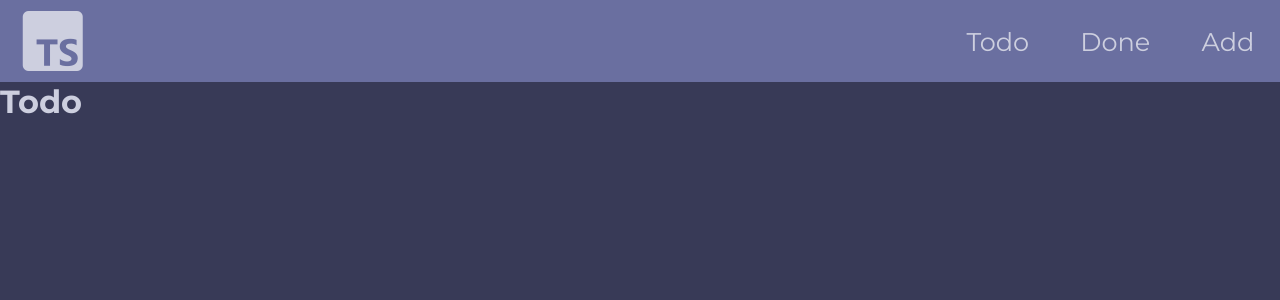
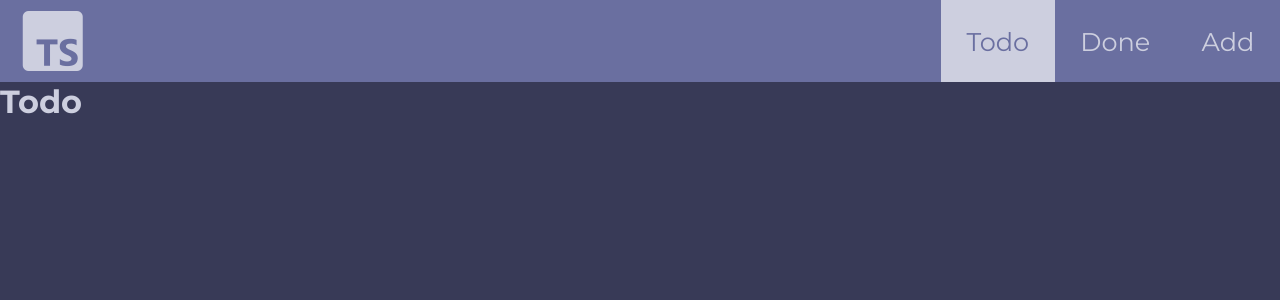
Before and after one commit to WaltsonZh/TSPract, a React (Vite) app: page / in a window 1280 px wide. Shown: the top 300 px of the page. Built offline with nearby package versions, Linux system fonts and the light colour scheme.

Commit message:
move navbar styling to navbar.css

```diff
--- a/src/index.css
+++ b/src/assets/Navbar.css
@@ -1,25 +1,3 @@
-@import url('https://fonts.googleapis.com/css2?family=Montserrat:wght@300;400;500;700&display=swap');
-
-* {
-  margin: 0;
-  padding: 0;
-  font-family: Montserrat, sans-serif;
-  box-sizing: border-box;
-}
-
-body {
-  /* https://coolors.co/202132-28293e-383a57-585c89-6a6fa0-cdcfdf */
-  --text-content: #CDCFDF;
-  --primary-light: #6A6FA0;
-  --light-active: #585C89;
-  --background: #383A57;
-  --dark-active: #28293E;
-  --primary-dark: #202132;
-
-  background-color: var(--background);
-  color: var(--text-content);
-}
-
 .Navbar {
   background-color: var(--primary-light);
   display: grid;
@@ -52,7 +30,8 @@ body {
   transition: all 0.2s ease-in-out;
 }
 
-.Navbar-list > a:hover {
+.Navbar-list > a:hover,
+.Navbar-list > .Navbar-current {
   background-color: var(--text-content);
   color: var(--primary-light);
 }
--- /dev/null
+++ b/src/assets/index.css
@@ -0,0 +1,21 @@
+@import url('https://fonts.googleapis.com/css2?family=Montserrat:wght@300;400;500;700&display=swap');
+
+* {
+  margin: 0;
+  padding: 0;
+  font-family: Montserrat, sans-serif;
+  box-sizing: border-box;
+}
+
+body {
+  /* https://coolors.co/202132-28293e-383a57-585c89-6a6fa0-cdcfdf */
+  --text-content: #cdcfdf;
+  --primary-light: #6a6fa0;
+  --light-active: #585c89;
+  --background: #383a57;
+  --dark-active: #28293e;
+  --primary-dark: #202132;
+
+  background-color: var(--background);
+  color: var(--text-content);
+}
--- a/src/components/Navbar.tsx
+++ b/src/components/Navbar.tsx
@@ -1,4 +1,5 @@
 import { NavLink } from 'react-router-dom'
+import '../assets/Navbar.css'
 
 export default function Navbar() {
   return (
@@ -7,13 +8,13 @@ export default function Navbar() {
         <i className='bx bxl-typescript'></i>
       </div>
       <div className='Navbar-list'>
-        <NavLink to='/' className={({ isActive }) => (isActive ? 'current' : '')}>
+        <NavLink to='/' className={({ isActive }) => (isActive ? 'Navbar-current' : '')}>
           Todo
         </NavLink>
-        <NavLink to='/done' className={({ isActive }) => (isActive ? 'current' : '')}>
+        <NavLink to='/done' className={({ isActive }) => (isActive ? 'Navbar-current' : '')}>
           Done
         </NavLink>
-        <NavLink to='/add' className={({ isActive }) => (isActive ? 'current' : '')}>
+        <NavLink to='/add' className={({ isActive }) => (isActive ? 'Navbar-current' : '')}>
           Add
         </NavLink>
       </div>
--- a/src/main.tsx
+++ b/src/main.tsx
@@ -1,7 +1,7 @@
 import React from 'react'
 import ReactDOM from 'react-dom/client'
 import App from './App.tsx'
-import './index.css'
+import './assets/index.css'
 
 ReactDOM.createRoot(document.getElementById('root')!).render(
   <React.StrictMode>
```
